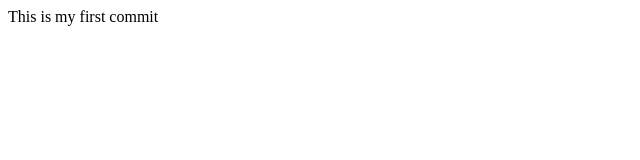
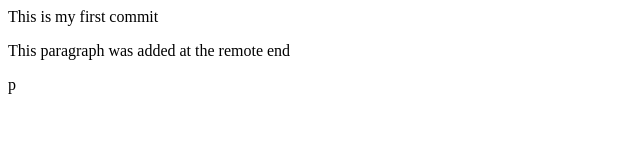
Before and after one commit to nkundajanv02/MyRepoSSH, a plain HTML site: page index.html in a window 1280 px wide. Shown: the whole page, without its empty margins (0-640 px from the left). Drawn offline with Linux system fonts and the light colour scheme.

Commit message:
added a p at the remote end

```diff
--- a/index.html
+++ b/index.html
@@ -2,6 +2,7 @@
     <header>
         <body>
             <p>This is my first commit</p>
+            <p>This paragraph was added at the remote end </p>p
         </body>
     </header>
 </html>
```
